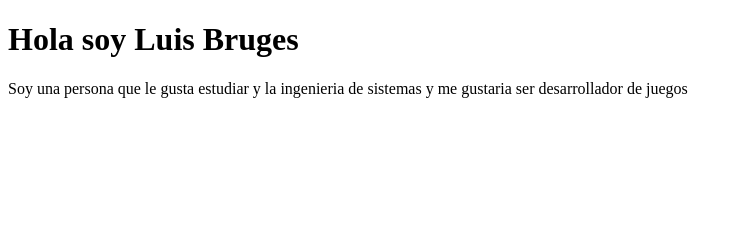
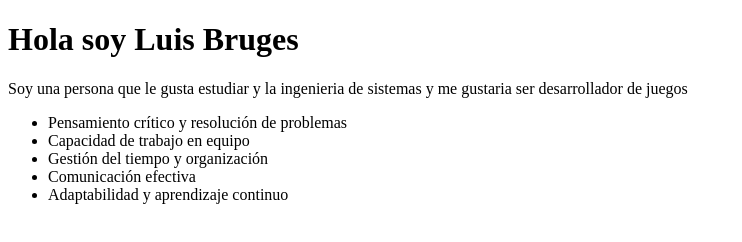
Before and after one commit to Luisbruges3/Portafolio, a plain HTML site: page Index.html in a window 1280 px wide. Shown: the whole page, without its empty margins (0-742 px from the left). Drawn offline with Linux system fonts and the light colour scheme.

Commit message:
6 commit

```diff
--- a/Index.html
+++ b/Index.html
@@ -8,5 +8,12 @@
 <body>
     <h1>Hola soy Luis Bruges</h1>
     <p>Soy una persona que le gusta estudiar y la ingenieria de sistemas y me gustaria ser desarrollador de juegos</p>
+    <ul>
+        <li>Pensamiento crítico y resolución de problemas</li>
+        <li>Capacidad de trabajo en equipo</li>
+        <li>Gestión del tiempo y organización</li>
+        <li>Comunicación efectiva</li>
+        <li>Adaptabilidad y aprendizaje continuo</li>
+    </ul>
 </body>
 </html>
```
